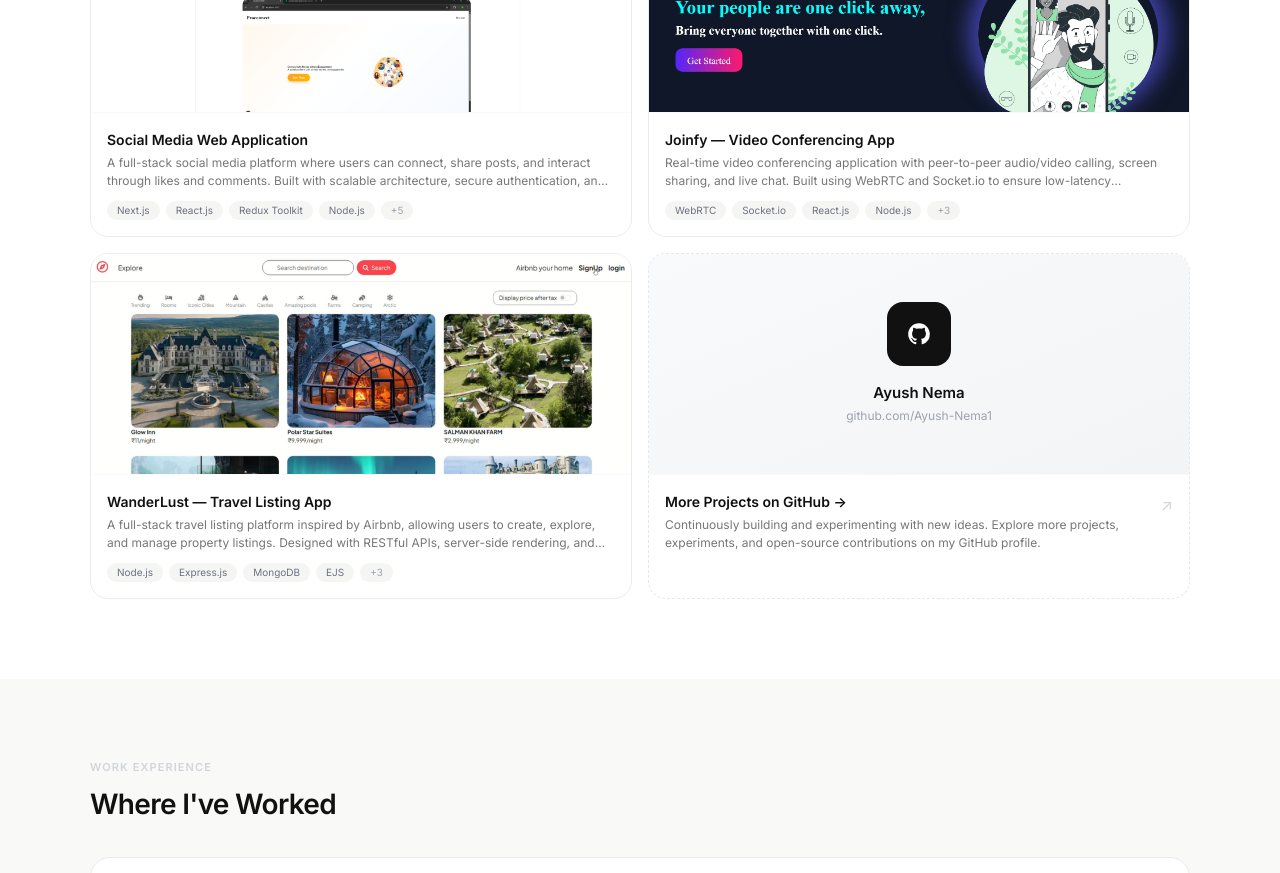
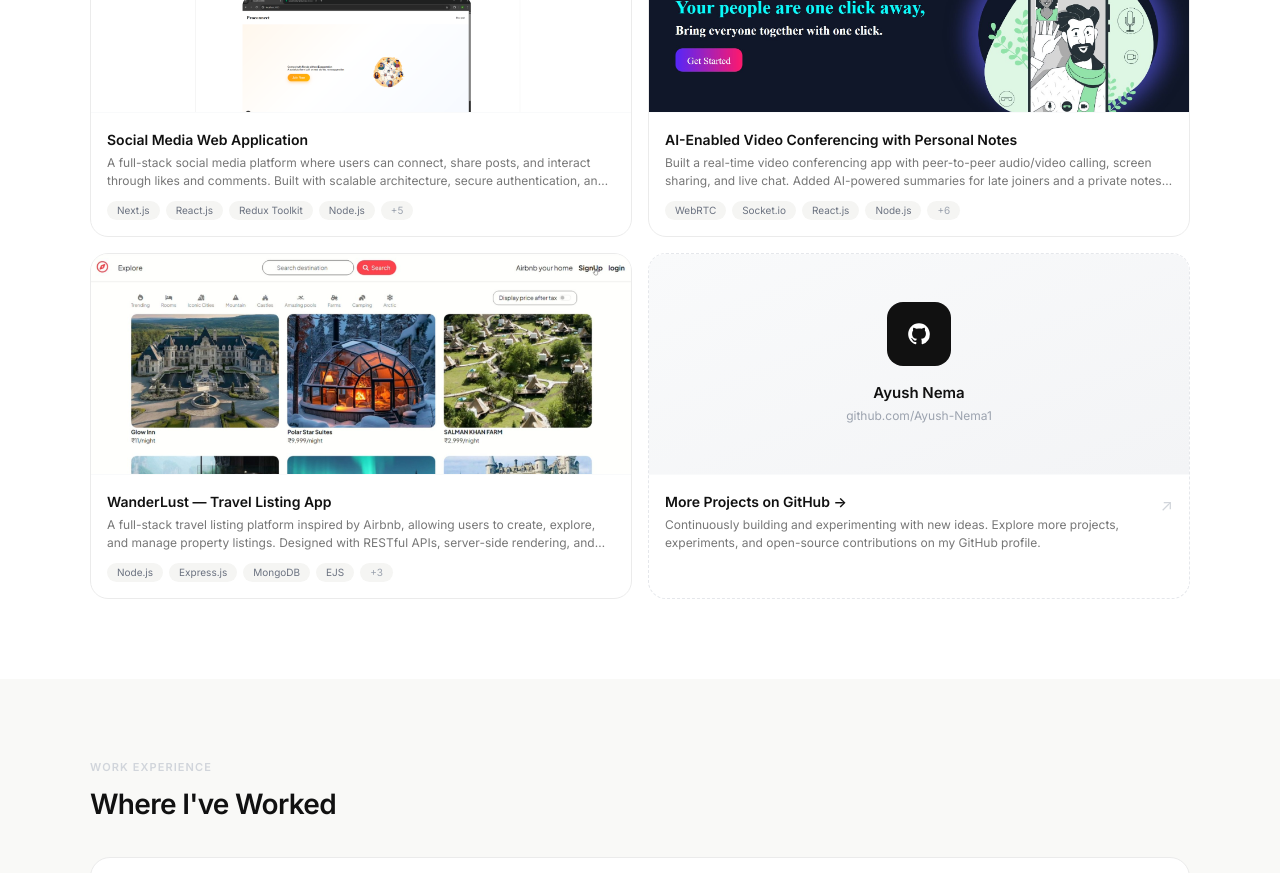
Before and after one commit to Ayush-Nema1/Protfolio, a React (Vite) app: page / in a window 1280 px wide. Shown: the part 980-1853 px from the top of the page. Built offline with nearby package versions, Linux system fonts and the light colour scheme.

Commit message:
Upgrade project description after updating project

```diff
--- a/src/data.js
+++ b/src/data.js
@@ -36,9 +36,9 @@ export const DATA = {
     },
     {
       id: 2,
-      title: 'Joinfy — Video Conferencing App',
+      title: 'AI-Enabled Video Conferencing with Personal Notes',
       desc:
-        'Real-time video conferencing application with peer-to-peer audio/video calling, screen sharing, and live chat. Built using WebRTC and Socket.io to ensure low-latency communication and secure meeting rooms.',
+        'Built a real-time video conferencing app with peer-to-peer audio/video calling, screen sharing, and live chat. Added AI-powered summaries for late joiners and a private notes panel. Used WebRTC and Socket.io for low-latency and scalable communication.',
       image: '/images/projects/joinfy.png',
       tags: [
         'WebRTC',
@@ -48,6 +48,9 @@ export const DATA = {
         'MongoDB',
         'Express.js',
         'JWT',
+        'Genrative AI',
+        'Speech Recognition',
+        'Speech to Text',
       ],
       live:
         'https://videoconfrencing-joinfyfrontend.onrender.com/',
```
